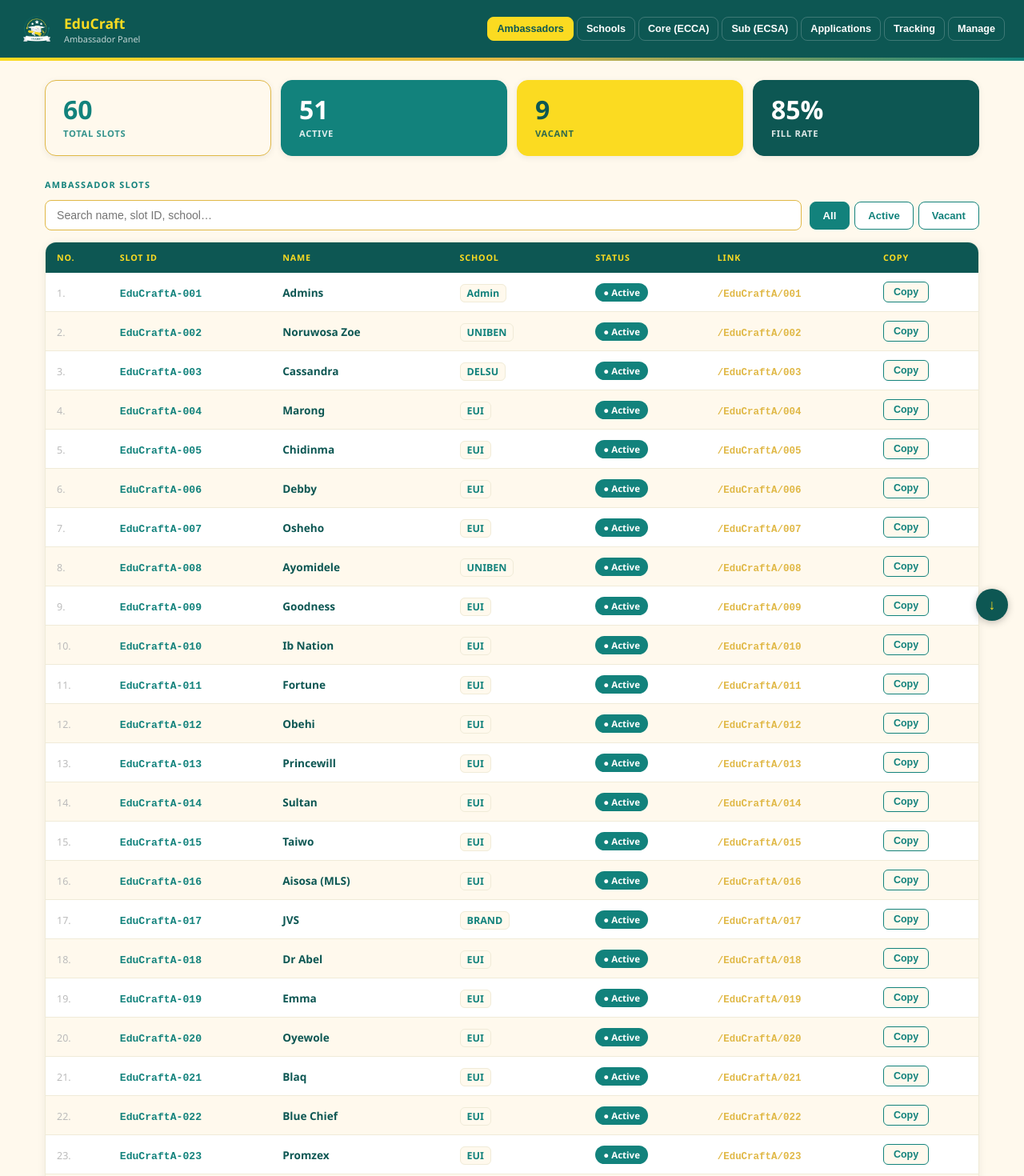
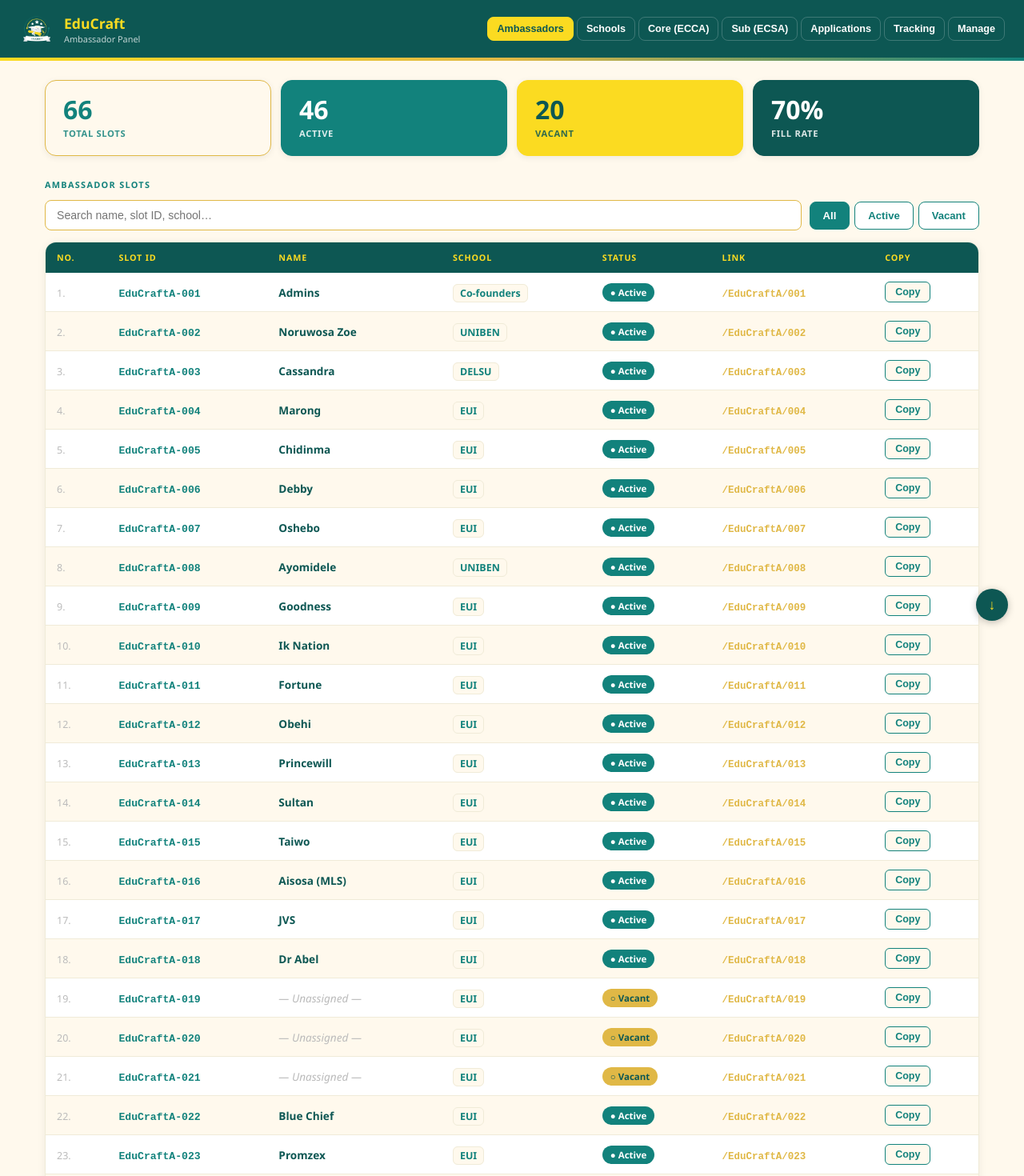
Before and after one commit to PrinceAmadin/EduCraft-Ambassador-, a React (Vite) app: page / in a window 1280 px wide. Shown: the top 1470 px of the page at 80% size. Built offline with nearby package versions, Linux system fonts and the light colour scheme.

Commit message:
Protect ambassadors.ts from being overwritten by GitHub deploys

```diff
--- a/src/ambassadors.ts
+++ b/src/ambassadors.ts
@@ -1,83 +1,119 @@
 // src/ambassadors.ts
-export interface AmbassadorSlot{name:string;school:string;status:"active"|"vacant";}
-export interface CoreAmbassador{id:string;name:string;school:string;percentage:number;}
-export interface SubAmbassador{id:string;name:string;school:string;percentage:number;coreId:string;}
-export interface AmbassadorData{educraft_whatsapp:string;slots:Record<string,AmbassadorSlot>;coreAmbassadors:CoreAmbassador[];subAmbassadors:SubAmbassador[];}
-const ambassadors:AmbassadorData={
-  educraft_whatsapp:"2347063421088",
-  slots:{
-    "001": { name: "Admins"              , school: "Admin"       , status: "active" },
-    "002": { name: "Noruwosa Zoe"        , school: "UNIBEN"      , status: "active" },
-    "003": { name: "Cassandra"           , school: "DELSU"       , status: "active" },
-    "004": { name: "Marong"              , school: "EUI"         , status: "active" },
-    "005": { name: "Chidinma"            , school: "EUI"         , status: "active" },
-    "006": { name: "Debby"               , school: "EUI"         , status: "active" },
-    "007": { name: "Osheho"              , school: "EUI"         , status: "active" },
-    "008": { name: "Ayomidele"           , school: "UNIBEN"      , status: "active" },
-    "009": { name: "Goodness"            , school: "EUI"         , status: "active" },
-    "010": { name: "Ib Nation"           , school: "EUI"         , status: "active" },
-    "011": { name: "Fortune"             , school: "EUI"         , status: "active" },
-    "012": { name: "Obehi"               , school: "EUI"         , status: "active" },
-    "013": { name: "Princewill"          , school: "EUI"         , status: "active" },
-    "014": { name: "Sultan"              , school: "EUI"         , status: "active" },
-    "015": { name: "Taiwo"               , school: "EUI"         , status: "active" },
-    "016": { name: "Aisosa (MLS)"        , school: "EUI"         , status: "active" },
-    "017": { name: "JVS"                 , school: "BRAND"       , status: "active" },
-    "018": { name: "Dr Abel"             , school: "EUI"         , status: "active" },
-    "019": { name: "Emma"                , school: "EUI"         , status: "active" },
-    "020": { name: "Oyewole"             , school: "EUI"         , status: "active" },
-    "021": { name: "Blaq"                , school: "EUI"         , status: "active" },
-    "022": { name: "Blue Chief"          , school: "EUI"         , status: "active" },
-    "023": { name: "Promzex"             , school: "EUI"         , status: "active" },
-    "024": { name: "Confidence"          , school: "EUI"         , status: "active" },
-    "025": { name: "Fredrick"            , school: "EUI"         , status: "active" },
-    "026": { name: "Esosa"               , school: "PG"          , status: "active" },
-    "027": { name: "David English"       , school: "EUI"         , status: "active" },
-    "028": { name: "Chibuzor"            , school: "EUI"         , status: "active" },
-    "029": { name: "Queen Precious"      , school: "EUI"         , status: "active" },
-    "030": { name: "Cynthia"             , school: "EUI"         , status: "active" },
-    "031": { name: "Miracle"             , school: "EUI"         , status: "active" },
-    "032": { name: "Abdullahi"           , school: "EUI"         , status: "active" },
-    "033": { name: "Gift"                , school: "EUI"         , status: "active" },
-    "034": { name: "Doreen"              , school: "EUI"         , status: "active" },
-    "035": { name: "David Salam"         , school: "EUI"         , status: "active" },
-    "036": { name: "Ayomide Bridget"     , school: "EUI"         , status: "active" },
-    "037": { name: "Ifekristi"           , school: "UNILAG"      , status: "active" },
-    "038": { name: "Victory Teshua"      , school: "EUI"         , status: "active" },
-    "039": { name: "Collins"             , school: "EUI"         , status: "active" },
-    "040": { name: "Favy"                , school: "EUI"         , status: "active" },
-    "041": { name: "Deborah"             , school: "EUI"         , status: "active" },
-    "042": { name: "Aisosa"              , school: "EUI"         , status: "active" },
-    "043": { name: "Engine Boy"          , school: "UNIBEN"      , status: "active" },
-    "044": { name: "Adenike"             , school: "UNIBEN"      , status: "active" },
-    "045": { name: "Precious"            , school: "EUI"         , status: "active" },
-    "046": { name: "Ayo (Bridget)"       , school: "EUI"         , status: "active" },
-    "047": { name: "Raqeeb"              , school: "EUI"         , status: "active" },
-    "048": { name: "Michael"             , school: "EUI"         , status: "active" },
-    "049": { name: "Maro"                , school: "EUI"         , status: "active" },
-    "050": { name: "Joshua (COE)"        , school: "EUI"         , status: "active" },
-    "051": { name: "Prince Testing"      , school: "UNIBEN"      , status: "active" },
-    "052": { name: "adsfgh"              , school: "ADSGHJKL"    , status: "vacant" },
-    "053": { name: ""                    , school: "EUI"         , status: "vacant" },
-    "054": { name: ""                    , school: "EUI"         , status: "vacant" },
-    "055": { name: ""                    , school: "EUI"         , status: "vacant" },
-    "056": { name: ""                    , school: "EUI"         , status: "vacant" },
-    "057": { name: ""                    , school: "EUI"         , status: "vacant" },
-    "058": { name: ""                    , school: "EUI"         , status: "vacant" },
-    "059": { name: ""                    , school: "EUI"         , status: "vacant" },
-    "060": { name: ""                    , school: "EUI"         , status: "vacant" },
+export interface AmbassadorSlot {
+  name: string;
+  school: string;
+  status: "active" | "vacant";
+}
+
+export interface CoreAmbassador {
+  id: string;
+  name: string;
+  school: string;
+  percentage: number;
+  status?: "active" | "vacant"; // optional for backward compatibility
+}
+
+export interface SubAmbassador {
+  id: string;
+  name: string;
+  school: string;
+  percentage: number;
+  coreId: string;
+  status?: "active" | "vacant"; // optional for backward compatibility
+}
+
+export interface AmbassadorData {
+  educraft_whatsapp: string;
+  slots: Record<string, AmbassadorSlot>;
+  coreAmbassadors: CoreAmbassador[];
+  subAmbassadors: SubAmbassador[];
+}
+
+const ambassadors: AmbassadorData = {
+  educraft_whatsapp: "2347063421088",
+
+  slots: {
+    "001": { name: "Admins",          school: "Co-founders", status: "active" },
+    "002": { name: "Noruwosa Zoe",    school: "UNIBEN",      status: "active" },
+    "003": { name: "Cassandra",       school: "DELSU",       status: "active" },
+    "004": { name: "Marong",          school: "EUI",         status: "active" },
+    "005": { name: "Chidinma",        school: "EUI",         status: "active" },
+    "006": { name: "Debby",           school: "EUI",         status: "active" },
+    "007": { name: "Oshebo",          school: "EUI",         status: "active" },
+    "008": { name: "Ayomidele",       school: "UNIBEN",      status: "active" },
+    "009": { name: "Goodness",        school: "EUI",         status: "active" },
+    "010": { name: "Ik Nation",       school: "EUI",         status: "active" },
+    "011": { name: "Fortune",         school: "EUI",         status: "active" },
+    "012": { name: "Obehi",           school: "EUI",         status: "active" },
+    "013": { name: "Princewill",      school: "EUI",         status: "active" },
+    "014": { name: "Sultan",          school: "EUI",         status: "active" },
+    "015": { name: "Taiwo",           school: "EUI",         status: "active" },
+    "016": { name: "Aisosa (MLS)",    school: "EUI",         status: "active" },
+    "017": { name: "JVS",             school: "EUI",         status: "active" },
+    "018": { name: "Dr Abel",         school: "EUI",         status: "active" },
+    "019": { name: "",                school: "EUI",         status: "vacant"  },
+    "020": { name: "",                school: "EUI",         status: "vacant"  },
+    "021": { name: "",                school: "EUI",         status: "vacant"  },
+    "022": { name: "Blue Chief",      school: "EUI",         status: "active" },
+    "023": { name: "Promzex",         school: "EUI",         status: "active" },
+    "024": { name: "Confidence",      school: "EUI",         status: "active" },
+    "025": { name: "Fredrick",        school: "EUI",         status: "active" },
+    "026": { name: "Esosa",           school: "PG",          status: "active" },
+    "027": { name: "David Scholar",   school: "EUI",         status: "active" },
+    "028": { name: "Chibuzor",        school: "EUI",         status: "active" },
+    "029": { name: "Queen Precious",  school: "EUI",         status: "active" },
+    "030": { name: "Cynthia",         school: "EUI",         status: "active" },
+    "031": { name: "Miracle",         school: "EUI",         status: "active" },
+    "032": { name: "Abdullahi",       school: "EUI",         status: "active" },
+    "033": { name: "Gift",            school: "EUI",         status: "active" },
+    "034": { name: "Doreen",          school: "EUI",         status: "active" },
+    "035": { name: "David Salam",     school: "EUI",         status: "active" },
+    "036": { name: "Ayomide Bridget", school: "EUI",         status: "active" },
+    "037": { name: "Jekrjk",          school: "UNILAG",      status: "active" },
+    "038": { name: "Victory Teshya",  school: "EUI",         status: "active" },
+    "039": { name: "Collins",         school: "EUI",         status: "active" },
+    "040": { name: "Favour (Favo)",   school: "EUI",         status: "active" },
+    "041": { name: "Deborah",         school: "EUI",         status: "active" },
+    "042": { name: "Aisosa",          school: "EUI",         status: "active" },
+    "043": { name: "Engine Boy",      school: "UNIBEN",      status: "active" },
+    "044": { name: "Adenike",         school: "UNIBEN",      status: "active" },
+    "045": { name: "Precious",        school: "",            status: "active" },
+    "046": { name: "Ayo (Bridget)",   school: "EUI",         status: "active" },
+    "047": { name: "Raqeeb (Zenith)", school: "EUI",         status: "active" },
+    "048": { name: "Michael",         school: "EUI",         status: "active" },
+    "049": { name: "",                school: "EUI",         status: "vacant"  },
+    "050": { name: "Joshua (COE)",    school: "EUI",         status: "active" },
+    "051": { name: "",                school: "EUI",         status: "vacant"  },
+    "052": { name: "",                school: "EUI",         status: "vacant"  },
+    "053": { name: "",                school: "EUI",         status: "vacant"  },
+    "054": { name: "",                school: "EUI",         status: "vacant"  },
+    "055": { name: "",                school: "EUI",         status: "vacant"  },
+    "056": { name: "",                school: "EUI",         status: "vacant"  },
+    "057": { name: "",                school: "EUI",         status: "vacant"  },
+    "058": { name: "",                school: "EUI",         status: "vacant"  },
+    "059": { name: "",                school: "EUI",         status: "vacant"  },
+    "060": { name: "",                school: "EUI",         status: "vacant"  },
+    "061": { name: "",                school: "EUI",         status: "vacant"  },
+    "062": { name: "",                school: "EUI",         status: "vacant"  },
+    "063": { name: "",                school: "EUI",         status: "vacant"  },
+    "064": { name: "",                school: "EUI",         status: "vacant"  },
+    "065": { name: "",                school: "EUI",         status: "vacant"  },
+    "066": { name: "",                school: "EUI",         status: "vacant"  },
   },
-  coreAmbassadors:[
-    { id:"ECCA-001", name:"Chidinma Victory", school:"EUI", percentage:10 },
-    { id:"ECCA-002", name:"Debby", school:"EUI", percentage:10 },
-    { id:"ECCA-003", name:"Admins", school:"Admin", percentage:10 },
-    { id:"ECCA-004", name:"Zoe Grace", school:"EUI", percentage:10 },
-    { id:"ECCA-005", name:"Yole", school:"EUI", percentage:10 },
+
+  coreAmbassadors: [
+    { id: "ECCA-001", name: "Chidinma Victory", school: "EUI",   percentage: 25, status: "active" },
+    { id: "ECCA-002", name: "Debby",            school: "EUI",   percentage: 10, status: "active" },
+    { id: "ECCA-003", name: "Yole",             school: "EUI",   percentage: 10, status: "active" },
+    { id: "ECCA-004", name: "Zoe Grace",        school: "EUI",   percentage: 10, status: "active" },
+    { id: "ECCA-005", name: "General",          school: "Admin", percentage: 10, status: "active" },
   ],
-  subAmbassadors:[
-    { id:"ECSA-001-001", name:"Rita", school:"Edwin Clark", percentage:5, coreId:"ECCA-001" },
-    { id:"ECSA-001-002", name:"Praise", school:"SDU", percentage:5, coreId:"ECCA-001" },
-    { id:"ECSA-001-003", name:"Queensly", school:"EUI", percentage:5, coreId:"ECCA-001" },
+
+  subAmbassadors: [
+    { id: "ECSA-001-001", name: "Rita",     school: "Edwin Clark", percentage: 7, coreId: "ECCA-001", status: "active" },
+    { id: "ECSA-001-002", name: "Praise",   school: "SDU",         percentage: 7, coreId: "ECCA-001", status: "active" },
+    { id: "ECSA-001-003", name: "Queensly", school: "EUI",         percentage: 7, coreId: "ECCA-001", status: "active" },
   ],
 };
+
 export default ambassadors;
```
Also changed, not shown: src/AdminDashboard.tsx (+55 -61 lines), 1 other file (tests, documents, lock files or other folders).
